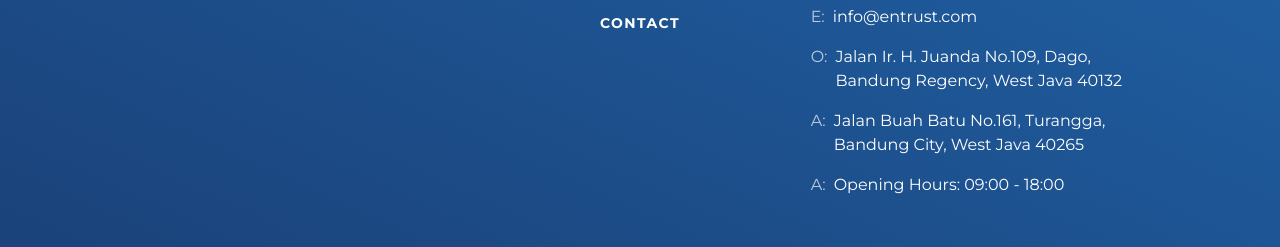
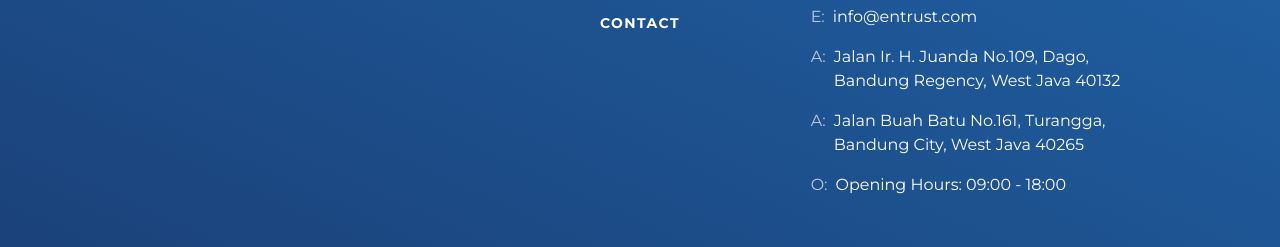
Before and after one commit to EntrustDigital/entrust-digital-landing-page, a React (Vite) app: page / in a window 1280 px wide. Shown: the part 9857-10104 px from the top of the page. Built offline with nearby package versions, Linux system fonts and the light colour scheme.

Commit message:
Update footer

```diff
--- a/src/components/Footer/Footer.jsx
+++ b/src/components/Footer/Footer.jsx
@@ -6,7 +6,7 @@
 
 const Footer = () => {
   const navigation = useNavigate()
-  const contactIcons = ['P:', 'E:', 'O:', 'A:', 'A:']
+  const contactIcons = ['P:', 'E:', 'A:', 'A:', 'O:']
   function topFunction() {
     document.body.scrollTop = 0;
     document.documentElement.scrollTop = 0;
```
